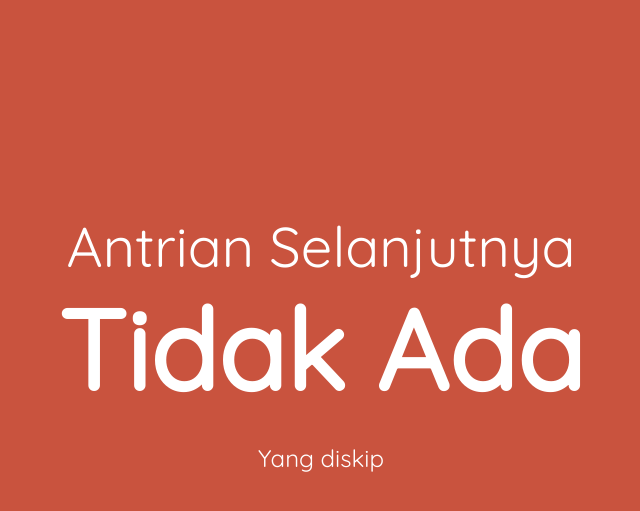
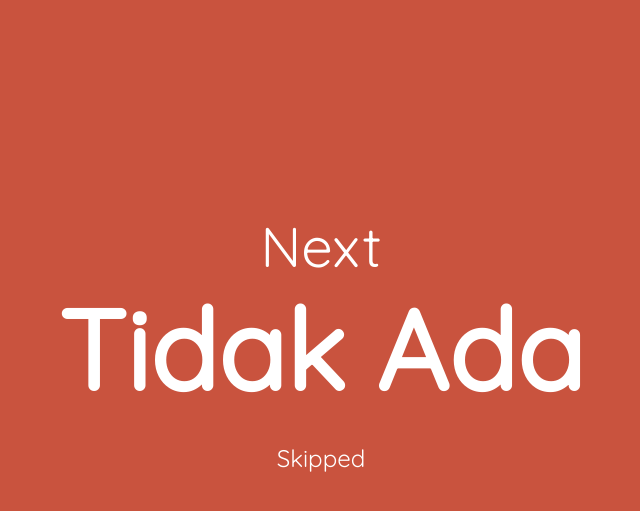
Before and after one commit to fathyann/count-dorakula, a Django app: page / in a window 1280 px wide. Shown: the top 511 px of the page, without its empty margins (327-967 px from the left). Run offline with Django 3.2, Linux system fonts and the light colour scheme; parts of the project's set-up code (start-up, migrations or seed data) failed here and were passed over; some libraries are stand-ins or nearby versions.

Commit message:
Update index.html

```diff
--- a/counter/templates/counter/index.html
+++ b/counter/templates/counter/index.html
@@ -3,10 +3,10 @@
     <div class="container">
         <div>
             <div id="counter">
-                <h1 class="counter-header light">Antrian Selanjutnya</h1>
+                <h1 class="counter-header light">Next</h1>
             </div>
             <div id="skipped-list">
-                <h2 class="light">Yang diskip</h2>
+                <h2 class="light">Skipped</h2>
             </div>
         </div>
     </div>
@@ -19,7 +19,7 @@
                 url: '{% url "api:get_top" %}',
                 dataType: "json",
                 success: function(response) {
-                    $("#counter").append('<h1 id="counter-number">' + response.id + '. ' + response.name + '</h1>');
+                    $("#counter").append('<h1 id="counter-number">' + response.id + response.name + '</h1>');
                 },
                 error: function(error) {
                     $("#counter").append('<h1 id="counter-number">Tidak Ada</h1>');
```
